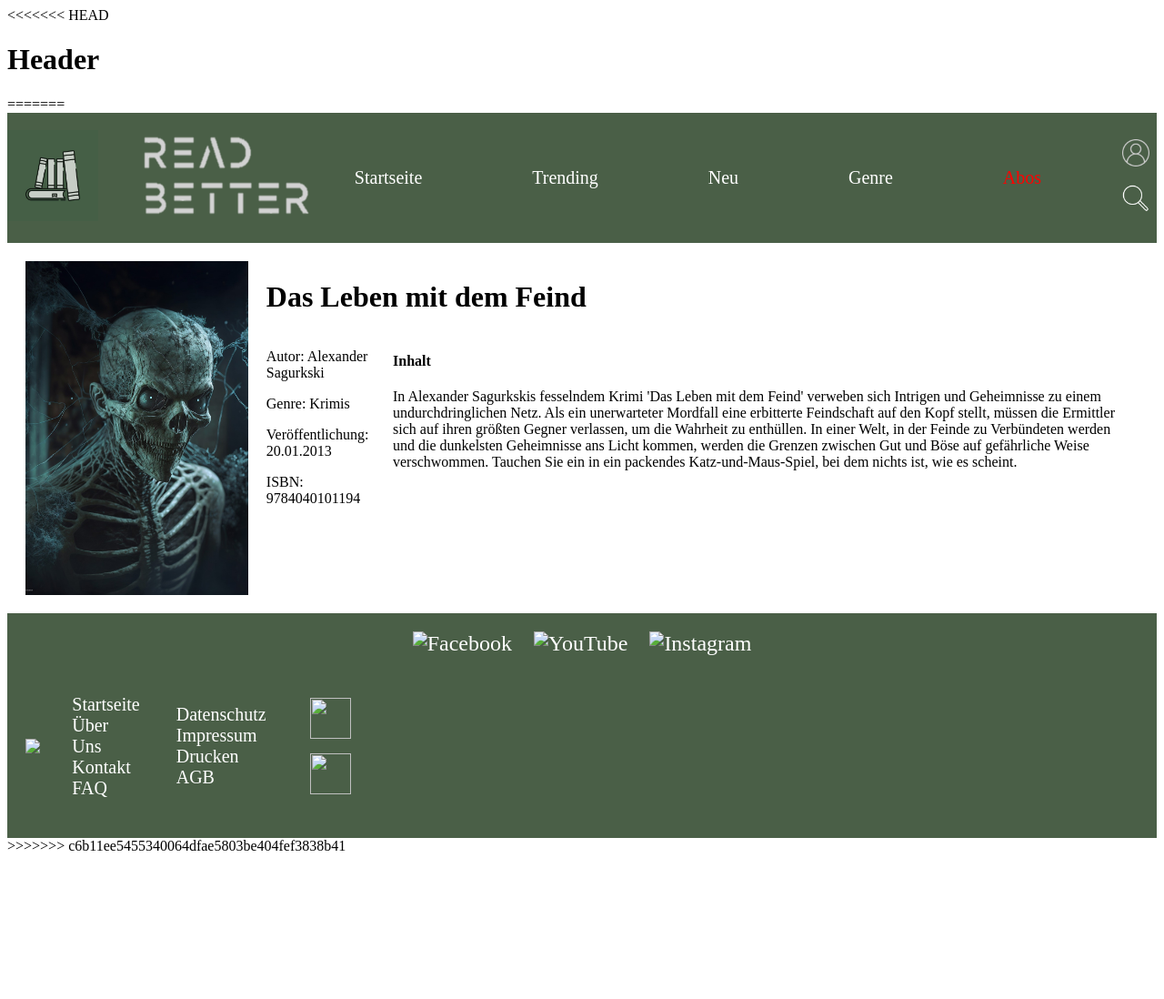
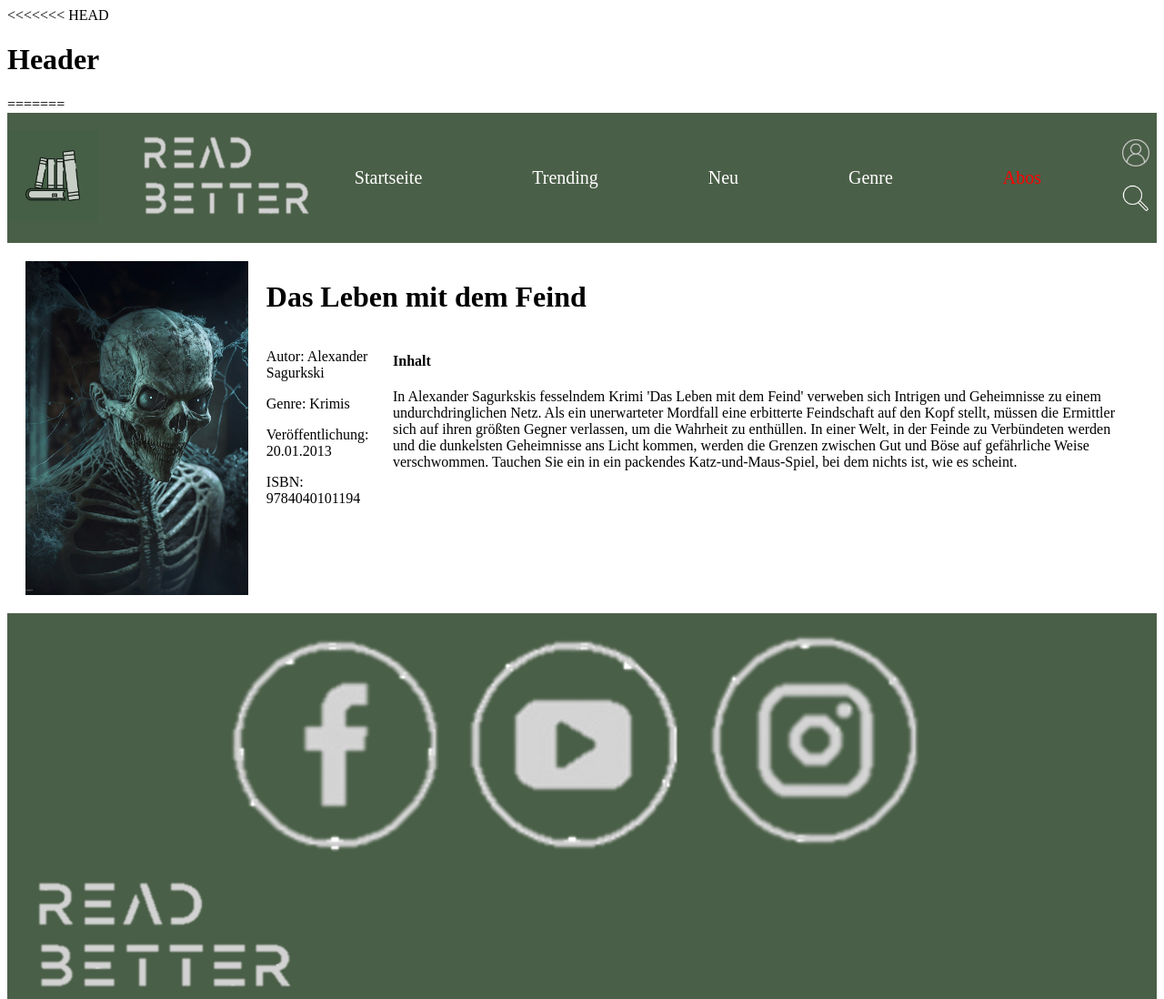
Before and after one commit to DominikR02/readbetter, a plain HTML site: page books/9784040101194.html in a window 1280 px wide. Shown: the top 1098 px of the page at 91% size. Before the commit the page ends 947 px from the top, so only its background shows below. Drawn offline with Linux system fonts and the light colour scheme.

Commit message:
Update 9784040101194.html

```diff
--- a/books/9784040101194.html
+++ b/books/9784040101194.html
@@ -135,16 +135,15 @@
 
 <footer>
     <div class="social-icons">
-        <!-- Links zu den Sozialen Medien mit Bildern -->
-        <a href="https://www.facebook.com/readbetter" target="_blank"><img src="pic/Socials/facebook.png" alt="Facebook" class="sozial-icon"></a>
-        <a href="https://www.youtube.com/readbetter" target="_blank"><img src="pic/Socials/youtube.png" alt="YouTube" class="sozial-icon"></a>
-        <a href="https://www.instagram.com/readbetter" target="_blank"><img src="pic/Socials/instagram.png" alt="Instagram" class="sozial-icon"></a>
+        <!-- Links to social media with images -->
+        <a href="https://www.facebook.com/readbetter" target="_blank"><img src="../pic/Socials/facebook.png" alt="Facebook" class="social-icon"></a>
+        <a href="https://www.youtube.com/readbetter" target="_blank"><img src="../pic/Socials/youtube.png" alt="YouTube" class="social-icon"></a>
+        <a href="https://www.instagram.com/readbetter" target="_blank"><img src="../pic/Socials/instagram.png" alt="Instagram" class="social-icon"></a>
     </div>
     <br>
-    <!-- Link zum Datenschutz und Impressum -->
-    <div id="footer-links" style="text-align: left">
-    <div id="footer-links" style="text-align: left; align-items: center">
-        <img src="pic/logoText.png" id="footer-logo" style="width: 25%;">
+    <!-- Links to privacy policy and imprint -->
+    <div style="text-align: left">
+        <img src="../pic/logoText.png" id="footer-logo" style="width: 25%;">
         <div class="footer-container" id="left-footer-container">
             <a href="mainpage.html">Startseite</a><br>
             <a href="AboutUs.html">Über Uns</a><br>
@@ -154,17 +153,18 @@
         <div class="footer-container">
             <a href="datenschutz.html">Datenschutz</a><br>
             <a href="impressum.html">Impressum</a><br>
-            <a onclick="print()">Drucken</a><br>
+            <a href="#" onclick="print()">Drucken</a><br>
             <a href="#">AGB</a>
         </div>
         <div class="footer-container">
-            <a href="login.html"><img src="pic/login-weiss.png" style="width: 45px; height: 45px; margin: 8px;"></a><br>
-            <a href="#"><img src="pic/lupe.png" style="height: 45px; width: 45px; margin: 8px" onclick="toggleSearchMenu()"></a>
+            <a href="../login.html"><img src="../pic/login-weiss.png" style="width: 45px; height: 45px; margin: 8px;"></a><br>
+            <a href="#"><img src="../pic/lupe.png" style="height: 45px; width: 45px; margin: 8px" onclick="toggleSearchMenu()"></a>
         </div>
     </div>
 </footer>
 >>>>>>> c6b11ee5455340064dfae5803be404fef3838b41
 
+
 <!-- "nach oben"-Button -->
 <button class="scroll-top" onclick="scrollToTop()">↑</button>
 </body>
```
